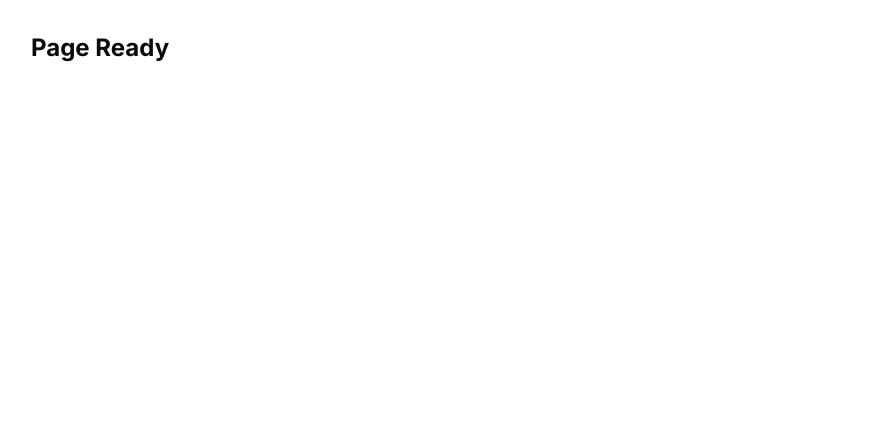
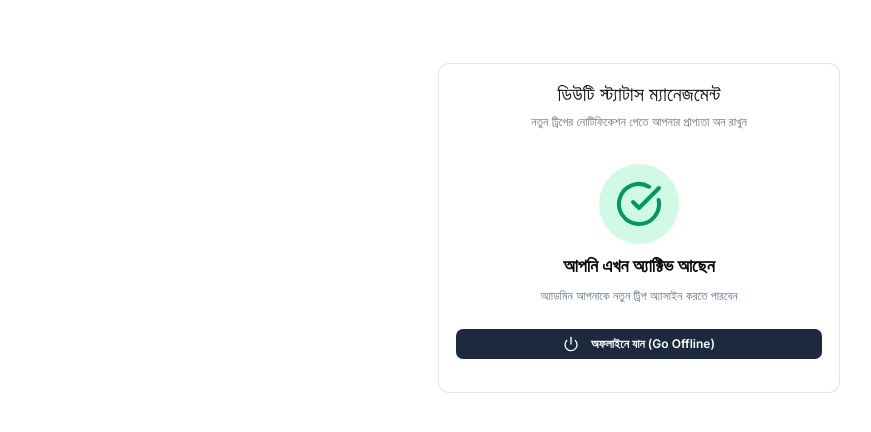
Before and after one commit to sarafathossen/b7a7, a Next.js app: page /driver/availability in a window 1280 px wide. Shown: the top 432 px of the page, without its empty margins (1-872 px from the left). Built offline with nearby package versions, Linux system fonts and the light colour scheme; no server answers.

Commit message:
add avility page

```diff
--- a/src/app/(dashboard)/driver/availability/page.tsx
+++ b/src/app/(dashboard)/driver/availability/page.tsx
@@ -1,7 +1,75 @@
-export default function Page() {
+// src/app/(dashboard)/driver/availability/page.tsx
+"use client";
+
+import { useState } from "react";
+import { useMutation } from "@tanstack/react-query";
+import { api } from "@/lib/axios";
+import { toast } from "sonner";
+import { Button } from "@/components/ui/button";
+import { Card, CardHeader, CardTitle, CardDescription, CardContent } from "@/components/ui/card";
+import { Power, CheckCircle, XCircle } from "lucide-react";
+
+export default function DriverAvailabilityPage() {
+  const [isAvailable, setIsAvailable] = useState(true);
+
+  const toggleMutation = useMutation({
+    mutationFn: async (status: boolean) => {
+      return api.patch("/drivers/availability", { isAvailable: status });
+    },
+    onSuccess: (_, status) => {
+      setIsAvailable(status);
+      toast.success(status ? "আপনি এখন ডিউটিতে আছেন (Online)!" : "আপনি এখন অফলাইনে আছেন!");
+    },
+    onError: (err: any) => {
+      toast.error(err.response?.data?.message || "স্ট্যাটাস পরিবর্তন ব্যর্থ হয়েছে");
+    },
+  });
+
   return (
-    <div className="p-8">
-      <h1 className="text-2xl font-bold">Page Ready</h1>
+    <div className="max-w-md mx-auto p-6 my-10">
+      <Card className="text-center border-slate-200">
+        <CardHeader>
+          <CardTitle className="text-xl">ডিউটি স্ট্যাটাস ম্যানেজমেন্ট</CardTitle>
+          <CardDescription>
+            নতুন ট্রিপের নোটিফিকেশন পেতে আপনার প্রাপ্যতা অন রাখুন
+          </CardDescription>
+        </CardHeader>
+        <CardContent className="space-y-6 py-4">
+          <div className="flex flex-col items-center gap-2">
+            {isAvailable ? (
+              <div className="p-4 bg-emerald-100 text-emerald-600 rounded-full">
+                <CheckCircle className="w-12 h-12" />
+              </div>
+            ) : (
+              <div className="p-4 bg-slate-100 text-slate-400 rounded-full">
+                <XCircle className="w-12 h-12" />
+              </div>
+            )}
+            <h3 className="text-lg font-bold">
+              {isAvailable ? "আপনি এখন অ্যাক্টিভ আছেন" : "আপনি অফলাইনে আছেন"}
+            </h3>
+            <p className="text-xs text-slate-500">
+              {isAvailable
+                ? "অ্যাডমিন আপনাকে নতুন ট্রিপ অ্যাসাইন করতে পারবেন"
+                : "নতুন কোনো অ্যাসাইনমেন্ট আসবে না"}
+            </p>
+          </div>
+
+          <Button
+            size="lg"
+            className={`w-full font-semibold ${
+              isAvailable
+                ? "bg-slate-800 hover:bg-slate-900 text-white"
+                : "bg-emerald-600 hover:bg-emerald-700 text-white"
+            }`}
+            disabled={toggleMutation.isPending}
+            onClick={() => toggleMutation.mutate(!isAvailable)}
+          >
+            <Power className="w-4 h-4 mr-2" />
+            {isAvailable ? "অফলাইনে যান (Go Offline)" : "ডিউটি শুরু করুন (Go Online)"}
+          </Button>
+        </CardContent>
+      </Card>
     </div>
   );
 }
```
